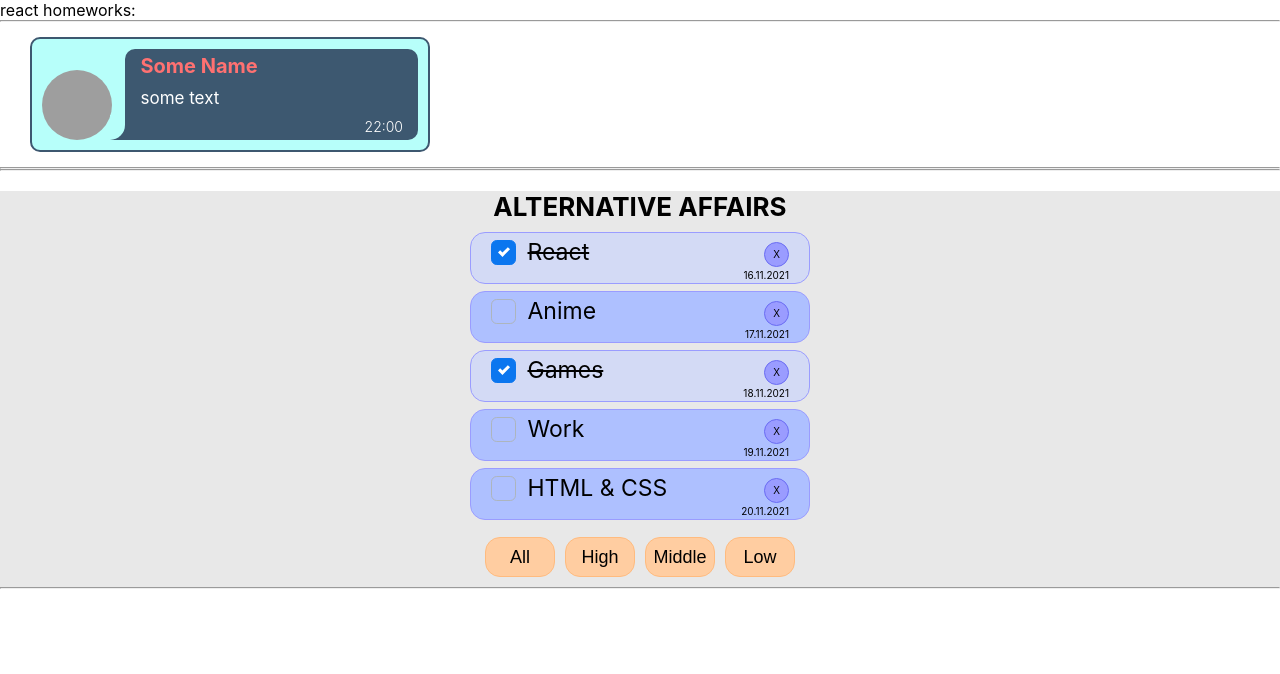
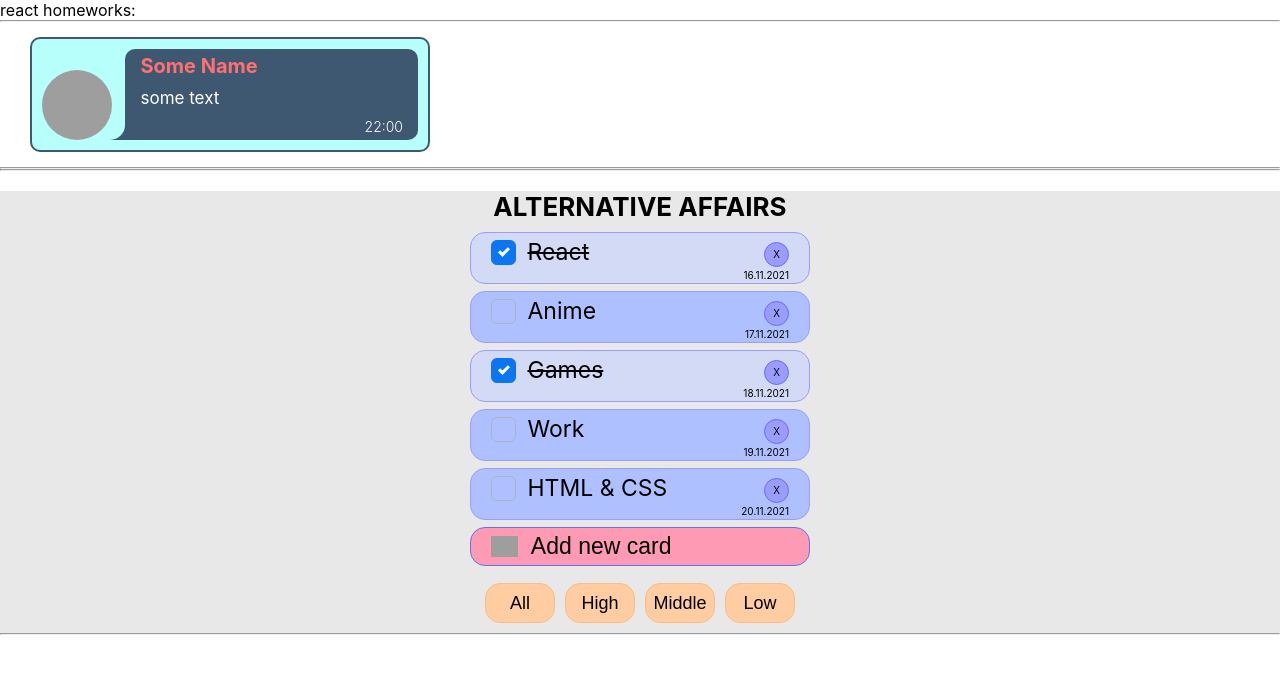
Before and after one commit to Alexey2576/it-incubator__ignat-tasks, a React (Create React App) app: page / in a window 1280 px wide. Shown: the top 674 px of the page. Built offline with nearby package versions, Linux system fonts and the light colour scheme; grey boxes are pictures that could not be loaded.

Commit message:
Added functionality for adding tasks

```diff
--- a/src/p2-homeworks/h2/AlternativeAffairs/AlternativeAffairs.tsx
+++ b/src/p2-homeworks/h2/AlternativeAffairs/AlternativeAffairs.tsx
@@ -1,43 +1,28 @@
 import React, {useState} from 'react'
-import {AffairType, filterAffairs, FilterType} from "../HW2";
-import Affair from "../Affairs/Affair/Affair";
+import {AffairType, FilterType} from "../HW2";
 import s from "../Affairs/Affairs.module.css";
 import AlternativeAffairsTitle from "./AlternativeAffairsTitle/AlternativeAffairsTitle";
 import AlternativeAffairsBody from "./AlternativeAffairsBody/AlternativeAffairsBody";
-import moment from "moment";
 
 type AlternativeAffairsPropsType = {
    title: string
    data: Array<AffairType>
    setFilter: (filter: FilterType) => void
    deleteAffairCallback: (id: number) => void
-   changeCheckBox: (id: number) => void
+   changeCheckBoxCallback: (id: number) => void
+   addNewCardCallback: (text: string) => void
 }
 
 function AlternativeAffairs(props: AlternativeAffairsPropsType) {
-
    const [isCollapsed, setIsCollapsed] = useState(false)
-
    return (
       <div className={s.affairs}>
-         {
-            isCollapsed
-               ? <div onClick={() => {
-                  setIsCollapsed(!isCollapsed)
-               }}>
-                  <AlternativeAffairsTitle title={props.title}/>
-               </div>
-               : <div>
-                  <div onClick={() => {
-                     setIsCollapsed(!isCollapsed)
-                  }}><AlternativeAffairsTitle title={props.title}/></div>
-                  <AlternativeAffairsBody data={props.data}
-                                          deleteAffairCallback={props.deleteAffairCallback}
-                                          changeCheckBox={props.changeCheckBox}
-                                          setFilter={props.setFilter}
-                  />
-               </div>
-         }
+         <AlternativeAffairsTitle title={props.title} setIsCollapsed={setIsCollapsed} isCollapsed={isCollapsed}/>
+         {!isCollapsed && <AlternativeAffairsBody data={props.data}
+                                                  deleteAffairCallback={props.deleteAffairCallback}
+                                                  changeCheckBoxCallback={props.changeCheckBoxCallback}
+                                                  setFilter={props.setFilter}
+                                                  addNewCardCallback={props.addNewCardCallback}/>}
       </div>
    )
 }
--- a/src/p2-homeworks/h2/AlternativeAffairs/AlternativeAffairsBody/AlternativeAffair/AlternativeAffair.module.css
+++ b/src/p2-homeworks/h2/AlternativeAffairs/AlternativeAffairsBody/AlternativeAffair/AlternativeAffair.module.css
@@ -75,7 +75,6 @@
 .checkbox:not(:disabled):active+label::before {
     background-color: #b3d7ff;
     border-color: #b3d7ff;
-
 }
 
 /* стили для чекбокса, находящегося в фокусе */
--- a/src/p2-homeworks/h2/AlternativeAffairs/AlternativeAffairsBody/AlternativeAffair/AlternativeAffair.tsx
+++ b/src/p2-homeworks/h2/AlternativeAffairs/AlternativeAffairsBody/AlternativeAffair/AlternativeAffair.tsx
@@ -3,27 +3,18 @@ import s from './AlternativeAffair.module.css'
 import {AffairType} from "../../../HW2";
 
 type AlternativeAffairType = {
-   // key не нужно типизировать
    id: number
    affair: AffairType
    deleteAffairCallback: (id: number) => void
-   changeCheckBox: (id: number) => void
+   changeCheckBoxCallback: (id: number) => void
 }
 
 function AlternativeAffair(props: AlternativeAffairType) {
    const style = {backgroundColor: "transparent"}
-   if (!props.affair.valueCheck) {
-      style.backgroundColor = "#aec0ff"
-   } else
-      style.backgroundColor = "rgba(197,209,255,0.59)"
+   !props.affair.valueCheck ? ( style.backgroundColor = "#aec0ff" ) : ( style.backgroundColor = "rgba(197,209,255,0.59)" )
 
-   const deleteCallback = () => {
-      props.deleteAffairCallback(props.affair._id)
-   }
-   const changeValueCheckBox = () => {
-      props.changeCheckBox(props.affair._id)
-   }
-
+   const deleteCallback = () => props.deleteAffairCallback(props.affair._id)
+   const changeValueCheckBox = () => props.changeCheckBoxCallback(props.affair._id)
 
    return (
       <div className={s.affair_block} style={style}>
@@ -46,7 +37,6 @@ function AlternativeAffair(props: AlternativeAffairType) {
             <span className={s.date}>{props.affair.date}</span>
          </div>
       </div>
-
    )
 }
 
--- a/src/p2-homeworks/h2/AlternativeAffairs/AlternativeAffairsBody/AlternativeAffairsBody.module.css
+++ b/src/p2-homeworks/h2/AlternativeAffairs/AlternativeAffairsBody/AlternativeAffairsBody.module.css
@@ -2,8 +2,64 @@
     width: 340px;
     margin: 0 auto;
 }
-.affairs_block {
 
+.add_card {
+    width: 100%;
+    margin-bottom: 7px;
+}
+
+.add_card_input {
+    margin-bottom: 5px;
+    font-size: 23px;
+    font-weight: 400;
+    border: 1px solid #6a6cf3;
+    border-radius: 15px;
+    width: 100%;
+    height: 100px;
+    padding: 5px 20px 5px 20px;
+    background-color: #e0e6ff;
+    resize: vertical;
+}
+
+.add_card_btn {
+    justify-content: left;
+    align-items: center;
+    font-size: 23px;
+    font-weight: 400;
+    cursor: pointer;
+    padding: 5px 20px 5px 20px;
+    border: 1px solid #6a6cf3;
+    border-radius: 15px;
+    background-color: #ff9ab5;
+}
+.add_cardCreate {
+    align-items: center;
+}
+
+.add_card_btnCreate {
+    border-radius: 15px;
+    font-size: 23px;
+    font-weight: 400;
+    cursor: pointer;
+    padding: 5px 20px 5px 20px;
+    margin-right: 10px;
+    background-color: #9a9cff;
+    border: 1px solid #6a6cf3;
+}
+.add_cardClose {
+    font-size: 15px;
+    border: 1px solid #6a6cf3;
+    border-radius: 50%;
+    padding: 0;
+    width: 37px;
+    height: 37px;
+    cursor: pointer;
+    background-color: #9a9cff;
+}
+
+.add_card_btn_imgAdd {
+    width: 9%;
+    margin-right: 13px;
 }
 
 .btn_block {
--- a/src/p2-homeworks/h2/AlternativeAffairs/AlternativeAffairsBody/AlternativeAffairsBody.tsx
+++ b/src/p2-homeworks/h2/AlternativeAffairs/AlternativeAffairsBody/AlternativeAffairsBody.tsx
@@ -1,16 +1,20 @@
-import React from 'react'
+import React, {ChangeEvent, useState} from 'react'
 import {AffairType, filterAffairs, FilterType} from "../../HW2";
 import s from './AlternativeAffairsBody.module.css'
 import AlternativeAffair from "./AlternativeAffair/AlternativeAffair";
+import plus from '../assets/plus.png';
 
 type AlternativeAffairsBody = {
    data: Array<AffairType>
    setFilter: (filter: FilterType) => void
    deleteAffairCallback: (id: number) => void
-   changeCheckBox: (id: number) => void
+   changeCheckBoxCallback: (id: number) => void
+   addNewCardCallback: (text: string) => void
 }
 
 function AlternativeAffairsBody(props: AlternativeAffairsBody) {
+   const [isVisible, setIsVisible] = useState<boolean>(false);
+   const [valueTextArea, setValueTextArea] = useState<string>("");
 
    const setAll = () => {
       filterAffairs(props.data, "all");
@@ -28,18 +32,60 @@ function AlternativeAffairsBody(props: AlternativeAffairsBody) {
       props.setFilter("low")
       return filterAffairs(props.data, "low")
    }
+   const addCard = () => props.addNewCardCallback(valueTextArea)
+   const setChangeValueTextArea = (e: ChangeEvent<HTMLTextAreaElement>) => {setValueTextArea(e.currentTarget.value)}
+   const setVisibleSomeBlocks = () => setIsVisible(!isVisible)
+   let styleTextArea = {
+      display: "none"
+   }
+   let styleButtonAddNewCard = {
+      display: "flex"
+   }
+   let styleButtonAddCard = {
+      display: "none"
+   }
+   if (isVisible) {
+      styleTextArea.display = "flex"
+      styleButtonAddNewCard.display = "none"
+      styleButtonAddCard.display = "flex"
+   } else {
+      styleTextArea.display = "none"
+      styleButtonAddNewCard.display = "flex"
+      styleButtonAddCard.display = "none"
+   }
 
    return (
       <div className={s.affairs}>
+         {/* === Блок с задачами из БД === */}
          <div className={s.affairs_block}>
             {props.data.map(a => <AlternativeAffair
                id={a._id}
-               key={a._id} // кеи ОБЯЗАТЕЛЬНЫ в 99% - так что лучше их писать всегда при создании компонент в мапе
+               key={a._id}
                affair={a}
                deleteAffairCallback={props.deleteAffairCallback}
-               changeCheckBox={props.changeCheckBox}
-            />)}
+               changeCheckBoxCallback={props.changeCheckBoxCallback}/>)}
          </div>
+
+         {/* === Блок с кнопкой добавления новой карточки === */}
+         <div>
+            <textarea className={s.add_card_input}
+                      style={styleTextArea}
+                      value={valueTextArea}
+                      onChange={setChangeValueTextArea}>
+            </textarea>
+         </div>
+         <div className={s.add_card}>
+            <div className={s.add_cardCreate} style={styleButtonAddCard}>
+               <button className={s.add_card_btnCreate} onClick={addCard}>Add card</button>
+               <button className={s.add_cardClose} onClick={setVisibleSomeBlocks}>X</button>
+            </div>
+            <button className={s.add_card_btn} onClick={setVisibleSomeBlocks} style={styleButtonAddNewCard}>
+               <img className={s.add_card_btn_imgAdd} src={plus} alt="plus"/>
+               Add new card
+            </button>
+         </div>
+
+         {/* === Блок с кнопками фильтрации === */}
          <div className={s.btn_block}>
             <button className={s.btn} onClick={setAll}>All</button>
             <button className={s.btn} onClick={setHigh}>High</button>
--- a/src/p2-homeworks/h2/AlternativeAffairs/AlternativeAffairsTitle/AlternativeAffairsTitle.tsx
+++ b/src/p2-homeworks/h2/AlternativeAffairs/AlternativeAffairsTitle/AlternativeAffairsTitle.tsx
@@ -3,11 +3,13 @@ import s from './AlternativeAffairsTitle.module.css';
 
 type AlternativeAffairsTitle = {
    title: string
+   setIsCollapsed: (isCollapsed: boolean) => void
+   isCollapsed: boolean
 }
 
 function AlternativeAffairsTitle (props: AlternativeAffairsTitle) {
    return (
-      <div>
+      <div onClick={() => { props.setIsCollapsed(!props.isCollapsed) }}>
          <h3 className={s.title}>{props.title}</h3>
       </div>
    );
--- a/src/p2-homeworks/h2/HW2.tsx
+++ b/src/p2-homeworks/h2/HW2.tsx
@@ -1,7 +1,8 @@
 import React, {useState} from 'react'
 import s from './hw2.module.css'
 import AlternativeAffairs from "./AlternativeAffairs/AlternativeAffairs";
-// types
+import moment from "moment";
+
 export type AffairPriorityType = "high" | "middle" | "low"
 export type AffairType = {
    _id: number
@@ -12,7 +13,6 @@ export type AffairType = {
 }
 export type FilterType = "all" | AffairPriorityType
 
-// constants
 const defaultAffairs: Array<AffairType> = [
    {_id: 1, name: 'React', priority: 'high', date: "16.11.2021", valueCheck: true},
    {_id: 2, name: 'Anime', priority: 'low', date: "17.11.2021", valueCheck: false},
@@ -21,18 +21,17 @@ const defaultAffairs: Array<AffairType> = [
    {_id: 5, name: 'HTML & CSS', priority: 'middle', date: "20.11.2021", valueCheck: false},
 ]
 
-// pure helper functions
 export const filterAffairs = (affairs: Array<AffairType>, filter: FilterType): Array<AffairType> => filter === 'all' ? affairs : affairs.filter(a => a.priority === filter)
 export const deleteAffair = (affairs: Array<AffairType>, _id: number): Array<AffairType> => affairs.filter(a => a._id !== _id)
-export const changeValueCheckBox = (affairs: Array<AffairType>, _id: number): Array<AffairType> => affairs.map(a => a._id === _id ? {...a, valueCheck: !a.valueCheck} : {...a})
-
+export const changeCheckBox = (affairs: Array<AffairType>, _id: number): Array<AffairType> => affairs.map(a => a._id === _id ? {...a, valueCheck: !a.valueCheck} : {...a})
+export const addNewCard = (affairs: Array<AffairType>, text: string): Array<AffairType> => [...affairs,{_id: 7, name: text, priority: "low", date: moment().format("DD.MM.YYYY"), valueCheck: false}]
 function HW2() {
    const [affairs, setAffairs] = useState<Array<AffairType>>(defaultAffairs);
    const [filter, setFilter] = useState<FilterType>('all');
    const filteredAffairs = filterAffairs(affairs, filter)
    const deleteAffairCallback = (_id: number) => setAffairs(deleteAffair(affairs, _id))
-   const changeCheckBox = (_id: number) => setAffairs(changeValueCheckBox(affairs, _id))
-
+   const changeCheckBoxCallback = (_id: number) => setAffairs(changeCheckBox(affairs, _id))
+   const addNewCardCallback = (text: string) => setAffairs(addNewCard(affairs, text))
    return (
       <div>
          {/*<div className={s.hw2}>*/}
@@ -45,13 +44,15 @@ function HW2() {
          {/*   />*/}
          {/*   <hr/>*/}
          {/*</div>*/}
+
+         {/*Личное творчество */}
          <div className={s.hw2}>
-            {/*для личного творчества, могу проверить*/}
             <AlternativeAffairs title={"ALTERNATIVE AFFAIRS"}
                                 data={filteredAffairs}
                                 setFilter={setFilter}
                                 deleteAffairCallback={deleteAffairCallback}
-                                changeCheckBox={changeCheckBox}
+                                changeCheckBoxCallback={changeCheckBoxCallback}
+                                addNewCardCallback={addNewCardCallback}
             />
             <hr/>
          </div>
```
